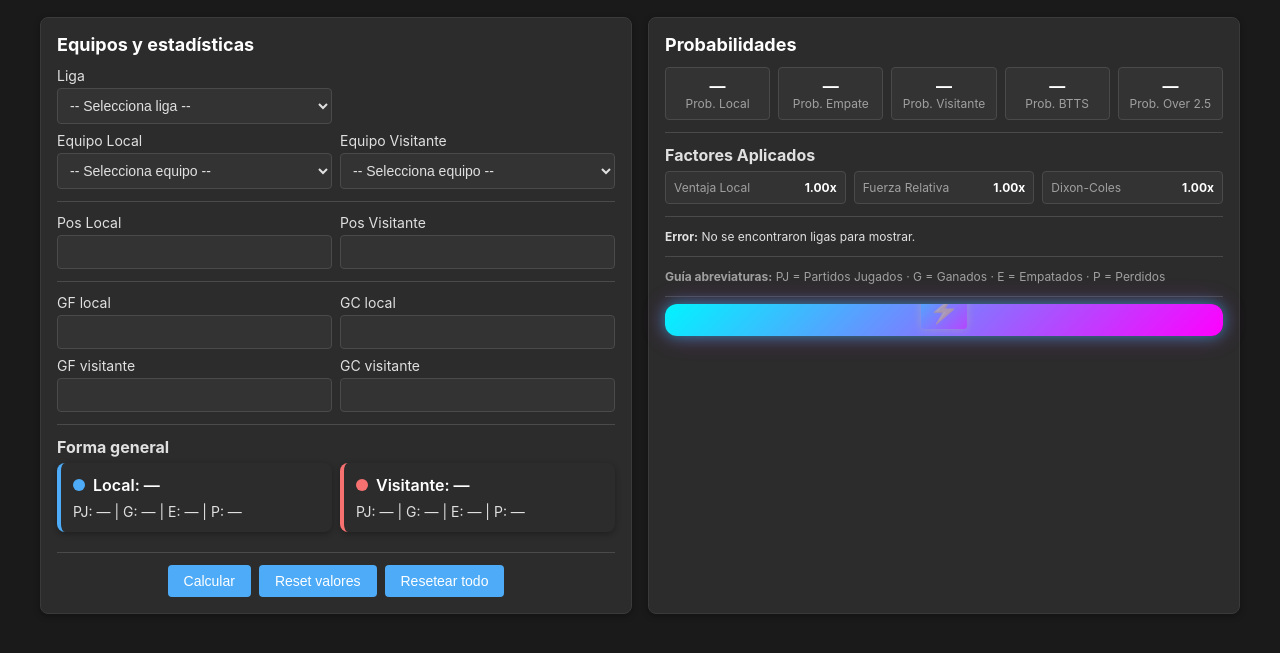
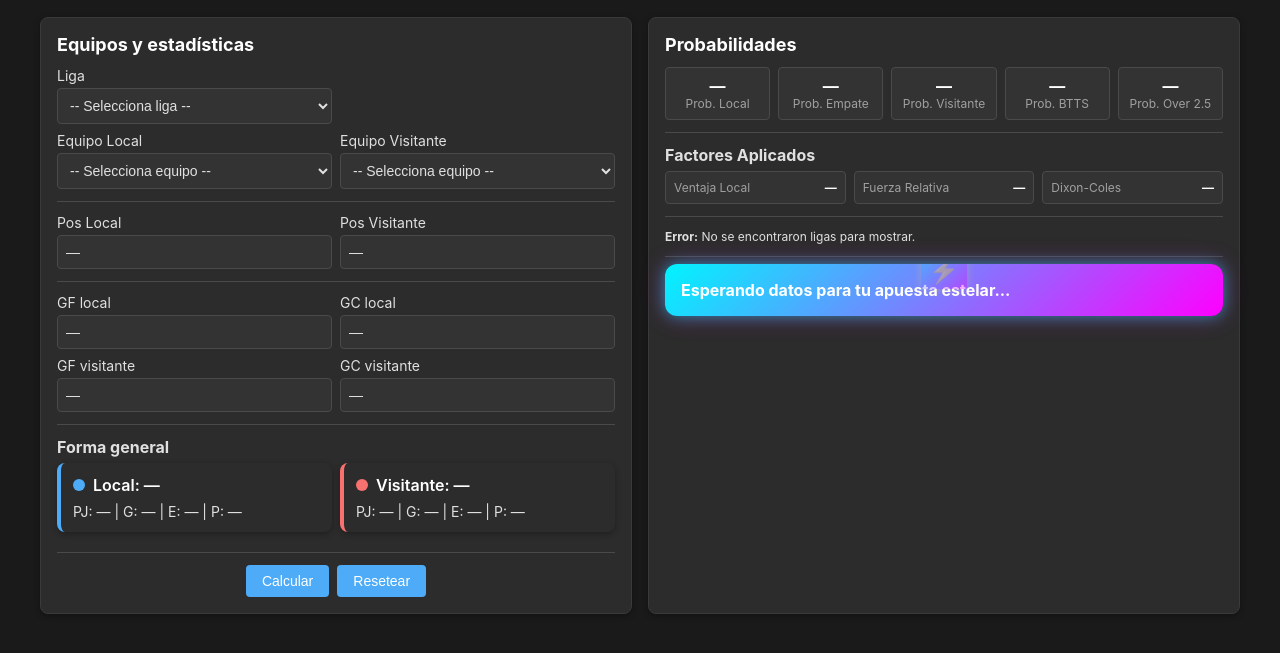
Before and after one commit to luisbedoyagt/apuestas_gt, a plain HTML site: page index.html in a window 1280 px wide. Shown: the part 79-732 px from the top of the page. Drawn offline with Linux system fonts and the light colour scheme; no server answers.

Commit message:
Update index.html

```diff
--- a/index.html
+++ b/index.html
@@ -1,8 +1,8 @@
-<!doctype html>
+<!DOCTYPE html>
 <html lang="es">
 <head>
-  <meta charset="utf-8"/>
-  <meta name="viewport" content="width=device-width,initial-scale=1"/>
+  <meta charset="UTF-8">
+  <meta name="viewport" content="width=device-width, initial-scale=1.0">
   <title>Calculadora de Probabilidades • Poisson + Mejoras</title>
   <link rel="stylesheet" href="styles.css">
 </head>
@@ -13,8 +13,7 @@
       <p class="small">Sistema mejorado con factores de corrección automáticos y modelo Dixon-Coles</p>
     </div>
 
-    <!-- Selección equipos -->
-    <div class="grid" style="margin-top:12px">
+    <div class="grid">
       <div class="card">
         <h3>Equipos y estadísticas</h3>
         <div class="table-like">
@@ -39,10 +38,10 @@
 
         <div class="table-like">
           <div>
-            <label>Pos Local</label><input id="posHome" type="number" value="-" min="1" step="1"/>
+            <label>Pos Local</label><input id="posHome" type="text" value="—" readonly>
           </div>
           <div>
-            <label>Pos Visitante</label><input id="posAway" type="number" value="-" min="1" step="1"/>
+            <label>Pos Visitante</label><input id="posAway" type="text" value="—" readonly>
           </div>
         </div>
 
@@ -50,18 +49,18 @@
 
         <div class="table-like">
           <div>
-            <label>GF local</label><input id="gfHome" type="number" value="-" step="-" min="0"/>
+            <label>GF local</label><input id="gfHome" type="text" value="—" readonly>
           </div>
           <div>
-            <label>GC local</label><input id="gaHome" type="number" value="-" step="-" min="0"/>
+            <label>GC local</label><input id="gaHome" type="text" value="—" readonly>
           </div>
         </div>
         <div class="table-like" style="margin-top:8px">
           <div>
-            <label>GF visitante</label><input id="gfAway" type="number" value="-" step="-" min="0"/>
+            <label>GF visitante</label><input id="gfAway" type="text" value="—" readonly>
           </div>
           <div>
-            <label>GC visitante</label><input id="gaAway" type="number" value="-" step="-" min="0"/>
+            <label>GC visitante</label><input id="gaAway" type="text" value="—" readonly>
           </div>
         </div>
 
@@ -83,12 +82,10 @@
 
         <div style="display:flex;gap:8px;justify-content:center;flex-wrap:wrap;">
           <button id="recalc" class="btn">Calcular</button>
-          <button id="reset" class="btn">Reset valores</button>
-          <button id="clearAll" class="btn">Resetear todo</button>
+          <button id="reset" class="btn">Resetear</button>
         </div>
       </div>
 
-      <!-- Resultados -->
       <div class="card">
         <h3>Probabilidades</h3>
         <div class="kpis" style="margin-top:6px">
@@ -105,15 +102,15 @@
         <div class="correction-factors">
           <div class="correction-factor">
             <div class="label">Ventaja Local</div>
-            <div class="value" id="homeAdvantageFactor">1.00x</div>
+            <div class="value" id="homeAdvantageFactor">—</div>
           </div>
           <div class="correction-factor">
             <div class="label">Fuerza Relativa</div>
-            <div class="value" id="strengthFactor">1.00x</div>
+            <div class="value" id="strengthFactor">—</div>
           </div>
           <div class="correction-factor">
             <div class="label">Dixon-Coles</div>
-            <div class="value" id="dixonColesFactor">1.00x</div>
+            <div class="value" id="dixonColesFactor">—</div>
           </div>
         </div>
 
@@ -123,13 +120,7 @@
 
         <div class="sep"></div>
 
-        <div class="abbrev">
-          <strong>Guía abreviaturas:</strong> PJ = Partidos Jugados · G = Ganados · E = Empatados · P = Perdidos
-        </div>
-
-        <div class="sep"></div>
-
-        <div id="suggestion" class="bet-slip"></div>
+        <div id="suggestion" class="bet-slip">Esperando datos para tu apuesta estelar...</div>
       </div>
     </div>
   </div>
```
